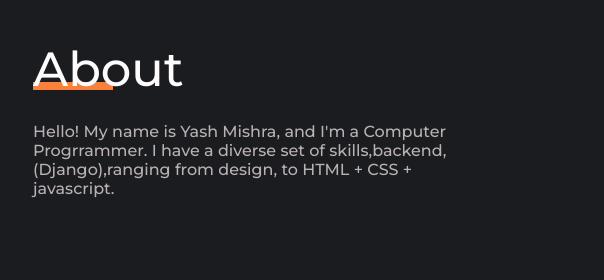
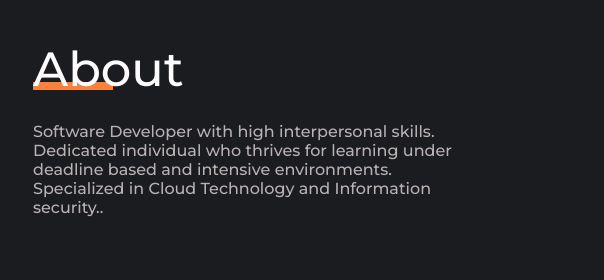
Before and after one commit to Yashmishra1/MyportfolioWebsite, a plain HTML site: page index.html in a window 1280 px wide. Shown: the part 840-1120 px from the top of the page, 95-699 px from the left. Drawn offline with Linux system fonts and the light colour scheme.

Commit message:
Update index.html

```diff
--- a/index.html
+++ b/index.html
@@ -33,7 +33,8 @@
     <div class="about center" id="About">
         <div class="box_wrap">
             <p class="heading">About</p>
-            <p class="text">Hello! My name is Yash Mishra, and I'm a Computer Progrrammer. I have a diverse set of skills,backend,(Django),ranging from design, to HTML + CSS + javascript.</p>
+            <p class="text">Software Developer with high interpersonal skills. Dedicated individual who thrives for learning under
+            deadline based and intensive environments. Specialized in Cloud Technology and Information security..</p>
         </div>
         <div class="box_wrap">
             <p class="heading">Skills</p>
```
